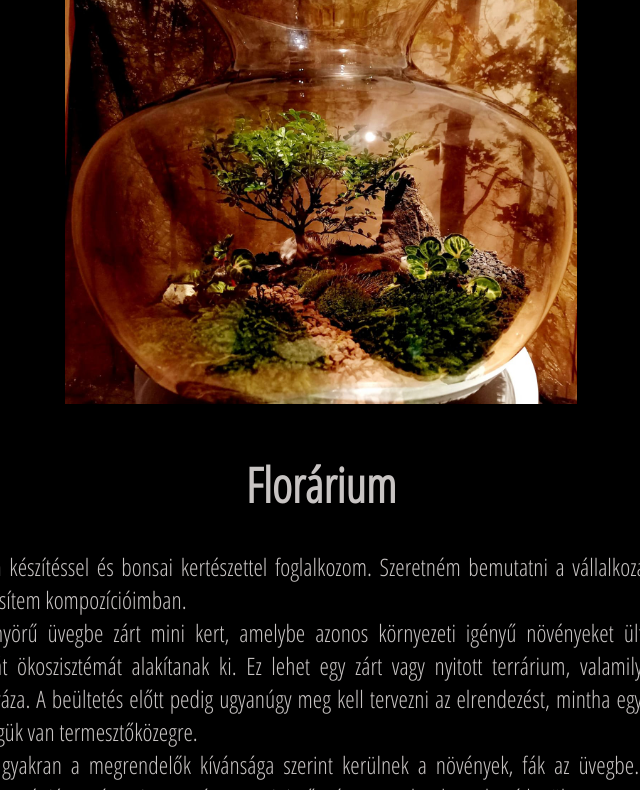
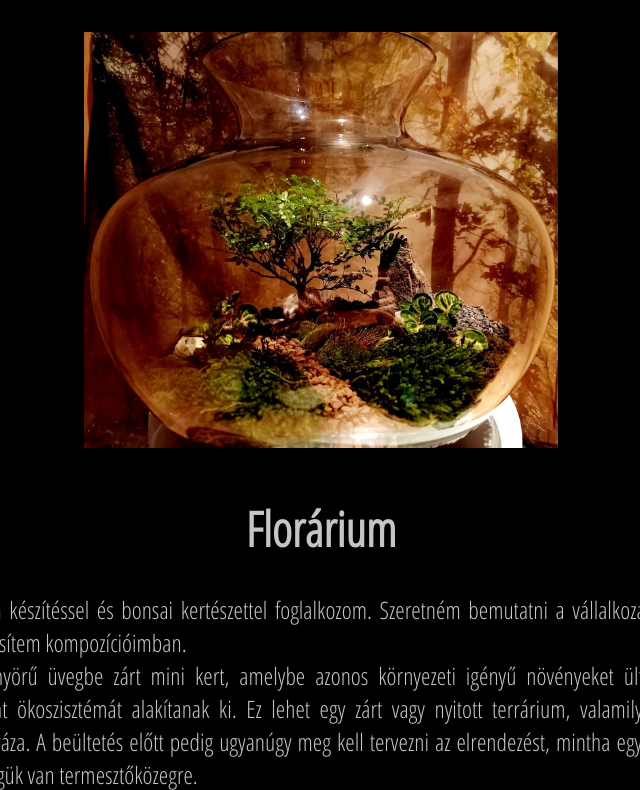
Before and after one commit to ujvvar/zenkert, a plain HTML site: page index.html in a window 1280 px wide. Shown: the part 519-1309 px from the top of the page, without its empty margins (319-959 px from the left). Drawn offline with Linux system fonts and the light colour scheme.

Commit message:
Update styles.css

```diff
--- a/styles.css
+++ b/styles.css
@@ -57,7 +57,9 @@ li {
     display: inline-block;
   }
 
+#top,
 .quote,
+.pic,
 #florarium,
 .photos,
 #contact {
```
